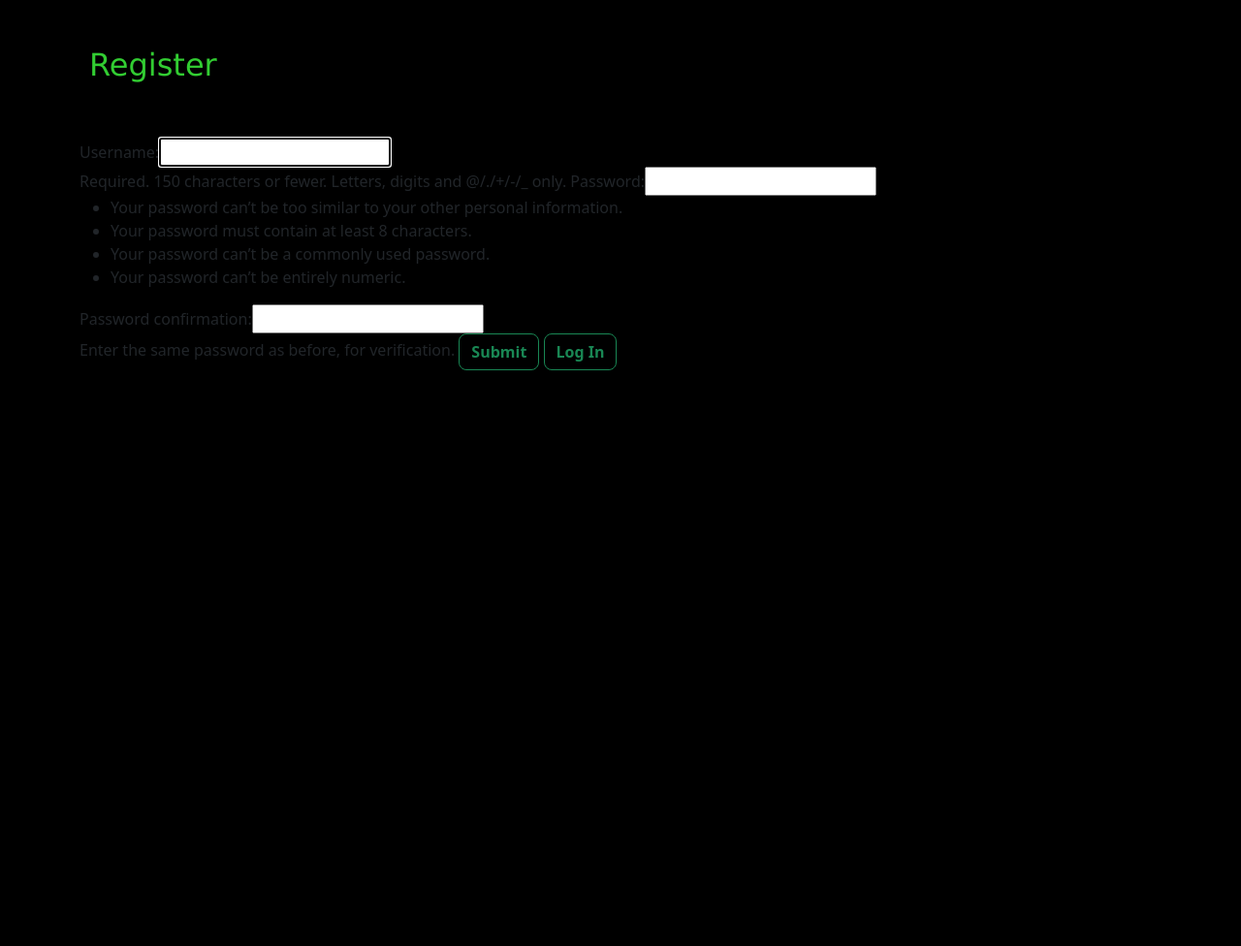
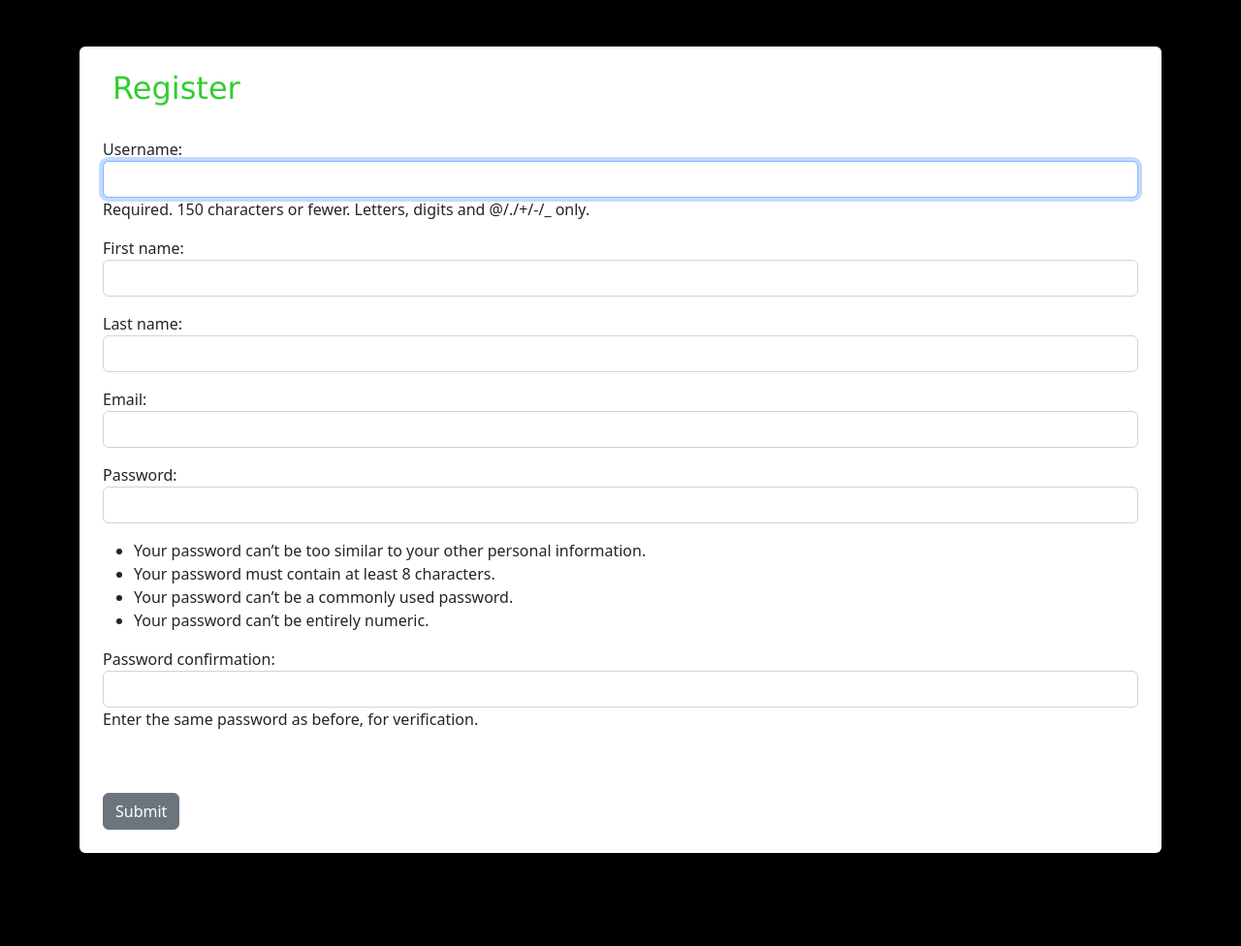
Before and after one commit to towin1/djangobytut, a Django app: page /members/register_user in a window 1280 px wide. Shown: the whole page at 97% size. Before the commit the page ends 382 px from the top, so only its background shows below. Run offline with Django 3.2, Linux system fonts and the light colour scheme.

Commit message:
register.html

```diff
--- /dev/null
+++ b/members/forms.py
@@ -0,0 +1,23 @@
+
+from django.contrib.auth.forms import UserCreationForm
+from django.contrib.auth.models import User
+from django import forms
+
+
+class RegisterUserForm(UserCreationForm):
+	email = forms.EmailField(widget=forms.EmailInput(attrs={'class':'form-control'}))
+	first_name = forms.CharField(max_length=50, widget=forms.TextInput(attrs={'class':'form-control'}))
+	last_name = forms.CharField(max_length=50, widget=forms.TextInput(attrs={'class':'form-control'}))
+
+
+	class Meta:
+		model = User
+		fields = ('username', 'first_name', 'last_name', 'email', 'password1', 'password2')
+
+
+	def __init__(self, *args, **kwargs):
+		super(RegisterUserForm, self).__init__(*args, **kwargs)
+
+		self.fields['username'].widget.attrs['class'] = 'form-control'
+		self.fields['password1'].widget.attrs['class'] = 'form-control'
+		self.fields['password2'].widget.attrs['class'] = 'form-control'
--- a/members/templates/authenticate/register_user.html
+++ b/members/templates/authenticate/register_user.html
@@ -1,45 +1,37 @@
-{% extends "base.html" %}
+{% extends 'base.html' %}
 
 {% block content %}
 
- {% if  form.errors %}
+{% if form.errors %}
+	<div class="alert alert-warning alert-dismissible fade show" role="alert">
+            There was an error with your form...
+            <button type="button" class="btn-close" data-bs-dismiss="alert" aria-label="Close"></button>
+          </div>
 
-<p>there was an error with your form</p>
+
 
 {% endif %}
+
+	<div class="shadow p-4 mb-5 bg-body rounded">
+	<h1>Register</h1>
+<br/>
+
+
+		<form action="{% url 'register_user' %}" method=POST>
+			{% csrf_token %}
+
+			{{ form.as_p }}
 
 
 
 
 
+<br/><br/>
+			<input type="submit" value="Submit" class="btn btn-secondary">
 
+		</form>
 
-
-
-
-
-
-
-<h1>Register</h1>
-<br><br>
-    <form method=POST action="" >
-
-      {% csrf_token %}
-          {{form}}
-
-          <input type='submit' value="Submit" class="btn btn-bd-forsite">
-          <a type="button" class="btn btn-bd-forsite" href="https://djangobytut.khatfield.repl.co/members/login_user">Log In</a>
-    </form>
-
-
-{% endblock content %}
-
-
-
-
-
-
-
-
-
+</div>
+<br/><br/>
+{% endblock %}
 <!-- {% url 'register_user'%} -->
--- a/members/views.py
+++ b/members/views.py
@@ -2,6 +2,7 @@
 from django.contrib.auth import authenticate, login, logout
 from django.contrib import messages
 from django.contrib.auth.forms import UserCreationForm
+from .forms import RegisterUserForm
 
 
 # Create your views here.
@@ -29,21 +30,22 @@
 
 
 def register_user(request):
-  if request.method  == "POST":
-    form = UserCreationForm(request.POST)
-    if form.is_valid():
-      form.save()
-      username = form.cleaned_data['username']
-      password = form.cleaned_data['passwword1']
-      user = authenticate(username=username,password=password)
-      login(request,user)
-      messages.success(request, ('Login Success'))
-      return redirect('Navigation')
-  else:
-    form = UserCreationForm()
-  return render(request, 'authenticate/register_user.html',{'form':form,})
+	if request.method == "POST":
+		form = RegisterUserForm(request.POST)
+		if form.is_valid():
+			form.save()
+			username = form.cleaned_data['username']
+			password = form.cleaned_data['password1']
+			user = authenticate(username=username, password=password)
+			login(request, user)
+			messages.success(request, ("Registration Successful!"))
+			return redirect('home')
+	else:
+		form = RegisterUserForm()
 
-
+	return render(request, 'authenticate/register_user.html', {
+		'form':form,
+		})
 
 def Navigation(request):
   if request.method  == "POST":
--- a/pyproject.toml
+++ b/pyproject.toml
@@ -14,7 +14,6 @@
 pipenv = "^2022.7.24"
 ghostscript = "^0.7"
 python3-ghostscript = "^0.5.0"
-PyPDF2 = "^2.10.0"
 opencv-contrib-python = "^4.6.0"
 pytesseract = "^0.3.10"
 pyocr = "^0.8.3"
```
Also changed, not shown: CSV/views.py (+4 -5 lines), 1 other file.
